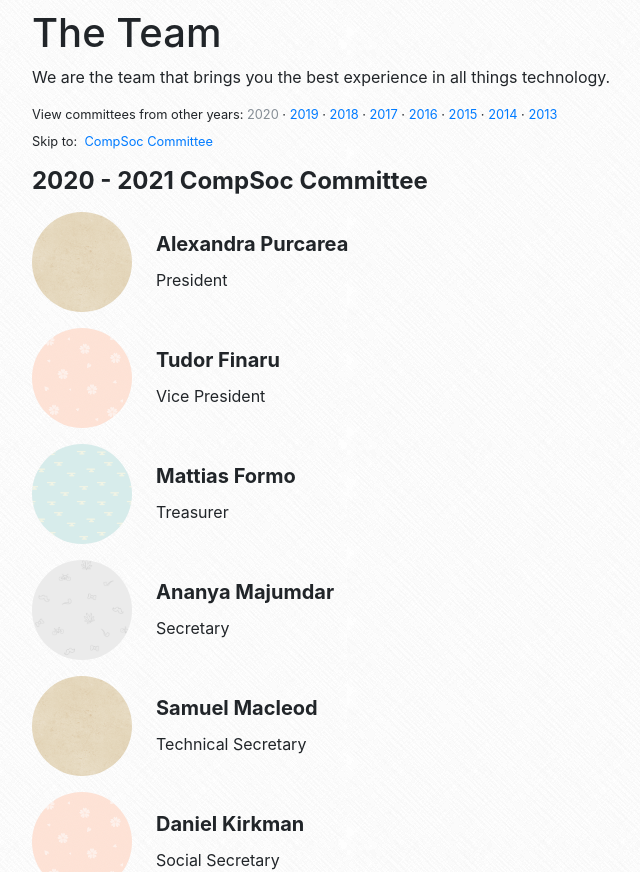
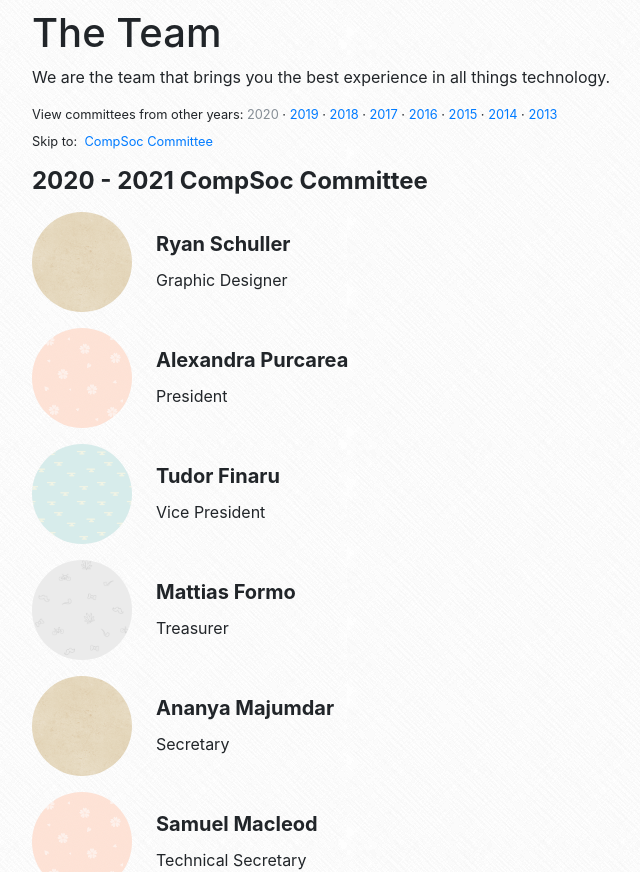
Before and after one commit to compsoc-edinburgh/website, a Jekyll site: the page built from _pages/team.html, in a window 1280 px wide and 900 px high, scrolled down 322 px, cut to the strip 28-900 px from the top of the window. Shown: the whole strip, without its empty margins (53-693 px from the left). Built offline with Jekyll 4.4.1, drawn with Linux system fonts in a browser that asks for light colours; nearby versions of some CDN libraries.

Commit message:
Add Graphic Designer

```diff
--- a/_data/committee/2020-2021.yml
+++ b/_data/committee/2020-2021.yml
@@ -1,6 +1,11 @@
 year: 2020 - 2021
 teams:
   - members:
+      - name: Ryan Schuller
+        role: Graphic Designer
+        # url:
+        # img:
+
       - name: Alexandra Purcarea
         role: President
         # url:
```
